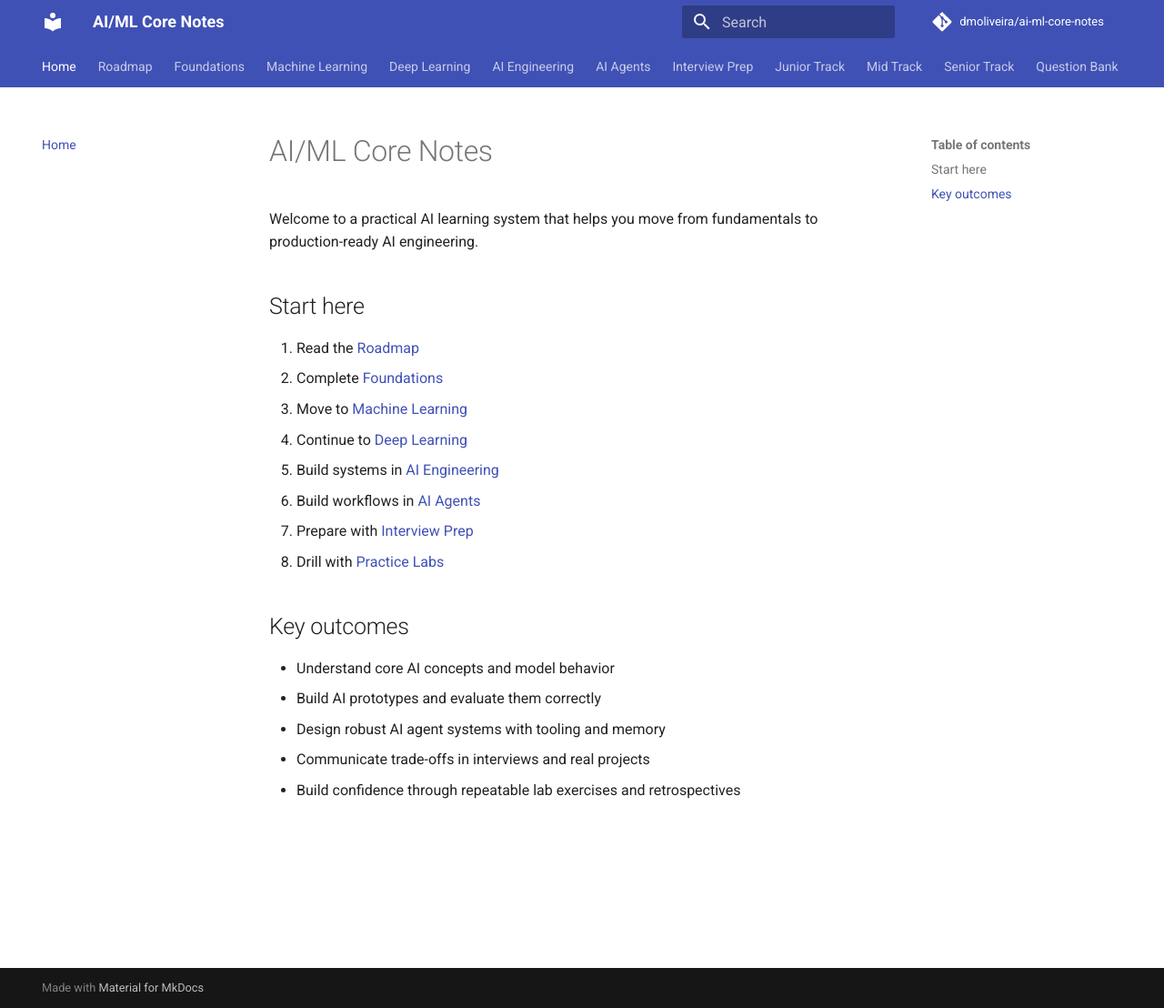
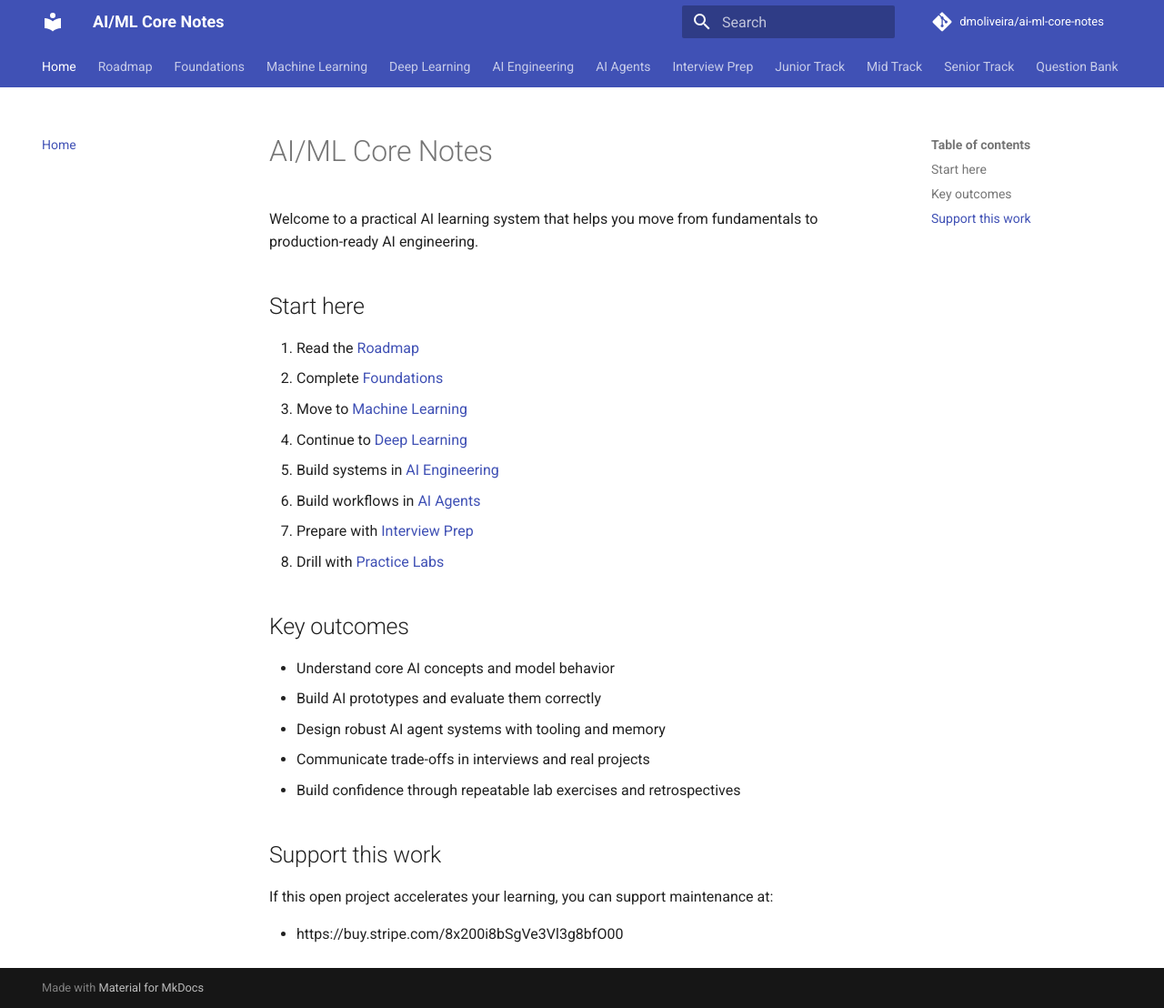
Before and after one commit to dmoliveira/ai-ml-core-notes, an MkDocs documentation site: the page built from docs/index.md, in a window 1280 px wide and 1108 px high. Shown: the whole window at 91% size. Built offline with MkDocs 1.6.1 and Material for MkDocs 9.7.7, drawn with Linux system fonts in a browser that asks for light colours; comment, search, counter and statistics services are not loaded.

Commit message:
Highlight Stripe support link in README and docs home

```diff
--- a/docs/index.md
+++ b/docs/index.md
@@ -20,3 +20,9 @@ Welcome to a practical AI learning system that helps you move from fundamentals
 - Design robust AI agent systems with tooling and memory
 - Communicate trade-offs in interviews and real projects
 - Build confidence through repeatable lab exercises and retrospectives
+
+## Support this work
+
+If this open project accelerates your learning, you can support maintenance at:
+
+- https://buy.stripe.com/8x200i8bSgVe3Vl3g8bfO00
```
Also changed, not shown: README.md (+2 -0 lines).
